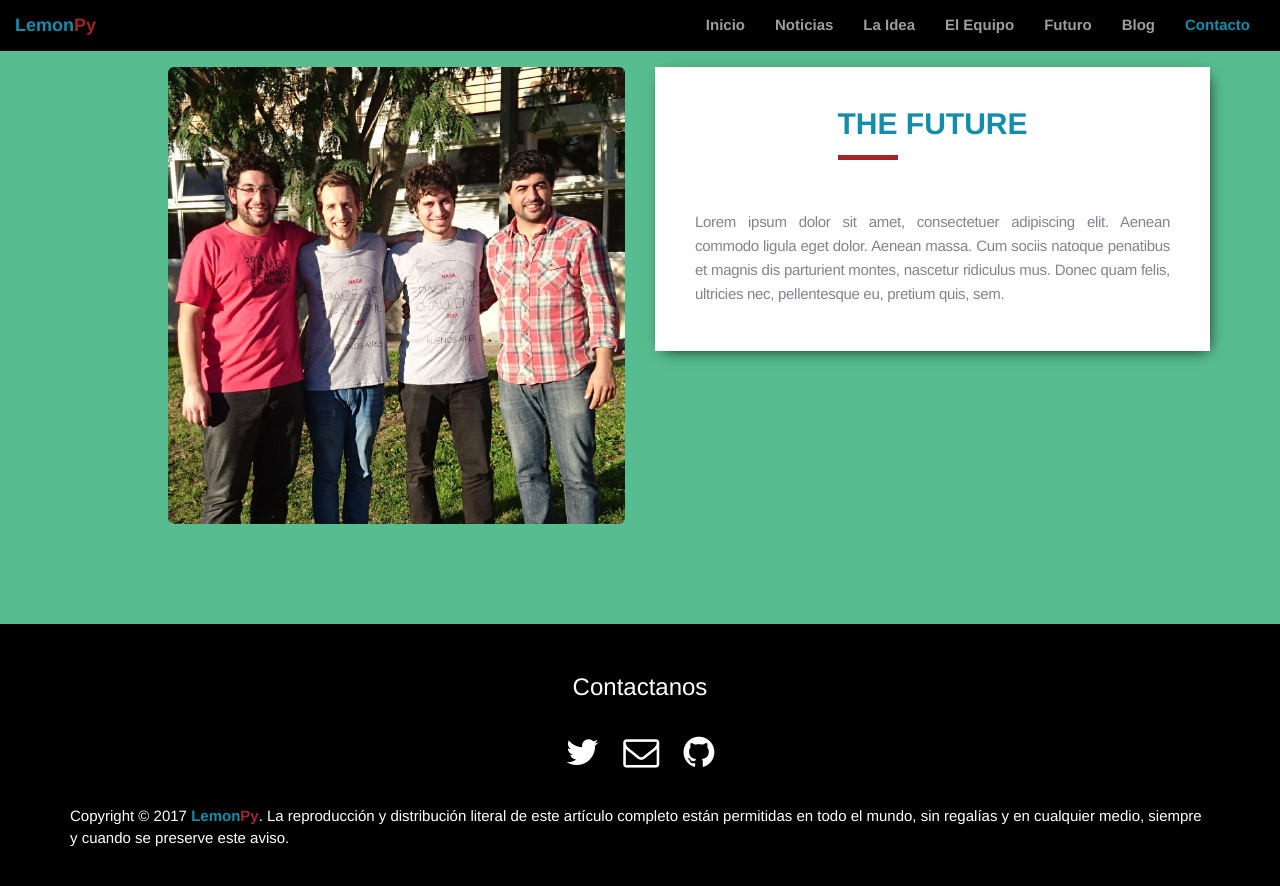
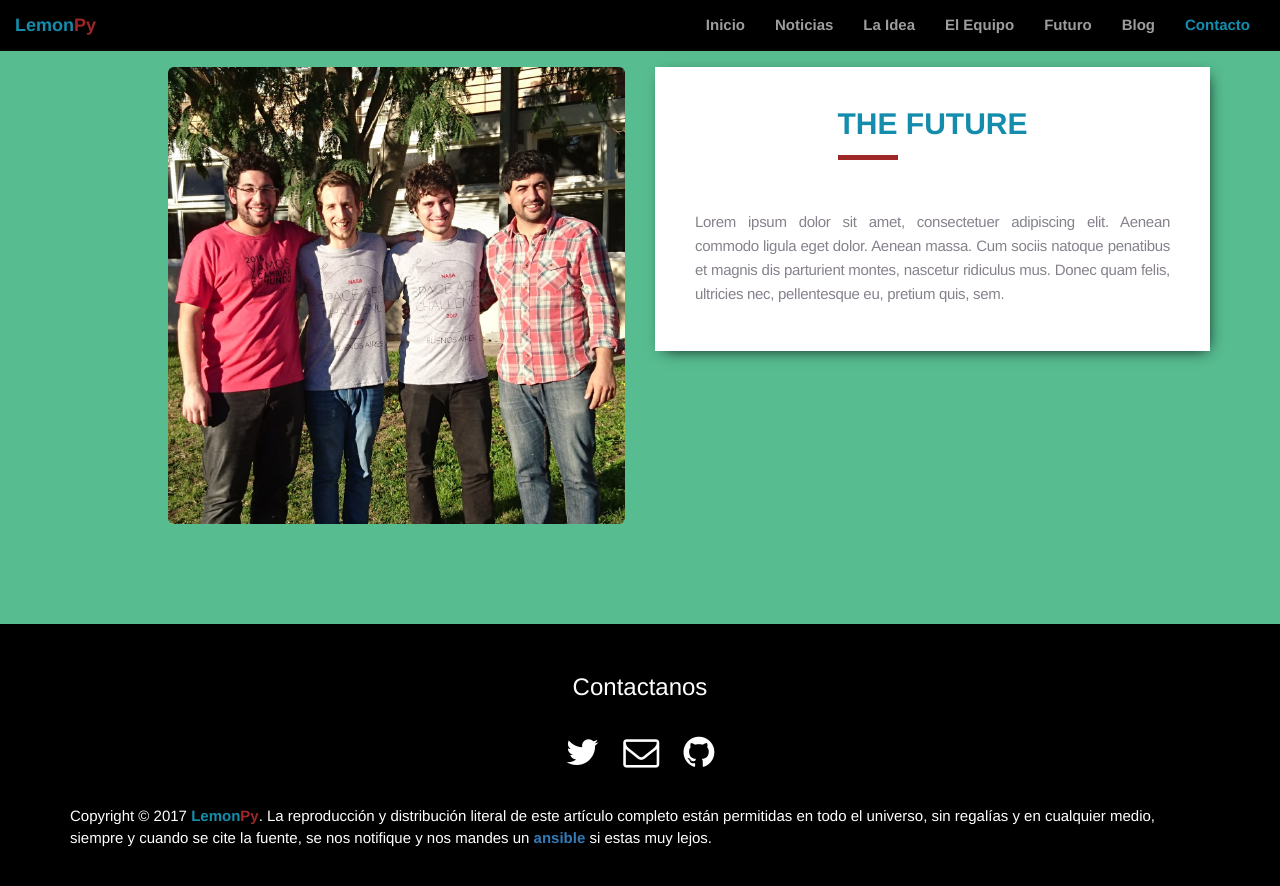
Before and after one commit to Lemon-Py/lemon-py.github.io, a Jekyll site: the page built from index.html, in a window 1280 px wide and 900 px high, scrolled down 3594 px. Shown: the top 886 px of the window. Built offline with Jekyll 4.4.1, drawn with Linux system fonts in a browser that asks for light colours; nearby versions of some CDN libraries.

Commit message:
update copyrigth

```diff
--- a/_includes/footer.html
+++ b/_includes/footer.html
@@ -39,7 +39,7 @@
         </div>
         <div class="row">
           <div class = "col-md-12 small">
-  	         Copyright © 2017 <span class="color-blue">Lemon</span><span class="color-red">Py</span>. La reproducción y distribución literal de este artículo completo están permitidas en todo el mundo, sin regalías y en cualquier medio, siempre y cuando se preserve este aviso.
+  	         Copyright © 2017 <span class="color-blue">Lemon</span><span class="color-red">Py</span>. La reproducción y distribución literal de este artículo completo están permitidas en todo el universo, sin regalías y en cualquier medio, siempre y cuando se cite la fuente, se nos notifique y nos mandes un <strong><a href="https://en.wikipedia.org/wiki/Ansible" target="_blank">ansible</a></strong> si estas muy lejos.
            </div>
         </div>
     </div>
--- a/_includes/footer_main.html
+++ b/_includes/footer_main.html
@@ -21,14 +22,15 @@
   {% endif %}
   {% if site.github_username %}
 	<li class="github">
-	  <a target="_blank" href="https://github.com/{{ site.github_username }}">
+	  <a target="_blank"
+	     href="https://github.com/{{ site.github_username }}">
 	    <i class="fa fa-github"></i></a>
 	</li>
   {% endif %}
       </ul>
 
       <div class="footer-texto">
-	Copyright © 2017 <span class="color-blue">Lemon</span><span class="color-red">Py</span>. La reproducción y distribución literal de este artículo completo están permitidas en todo el mundo, sin regalías y en cualquier medio, siempre y cuando se preserve este aviso.
+	Copyright © 2017 <span class="color-blue">Lemon</span><span class="color-red">Py</span>. La reproducción y distribución literal de este artículo completo están permitidas en todo el universo, sin regalías y en cualquier medio, siempre y cuando se cite la fuente, se nos notifique y nos mandes un <strong><a href="https://en.wikipedia.org/wiki/Ansible" target="_blank">ansible</a></strong> si estas muy lejos.
       </div><!--/footer-texto -->
 
     </div><!--/container -->
```
Also changed, not shown: other parts of _includes/footer_main.html (+2 -1 lines).
